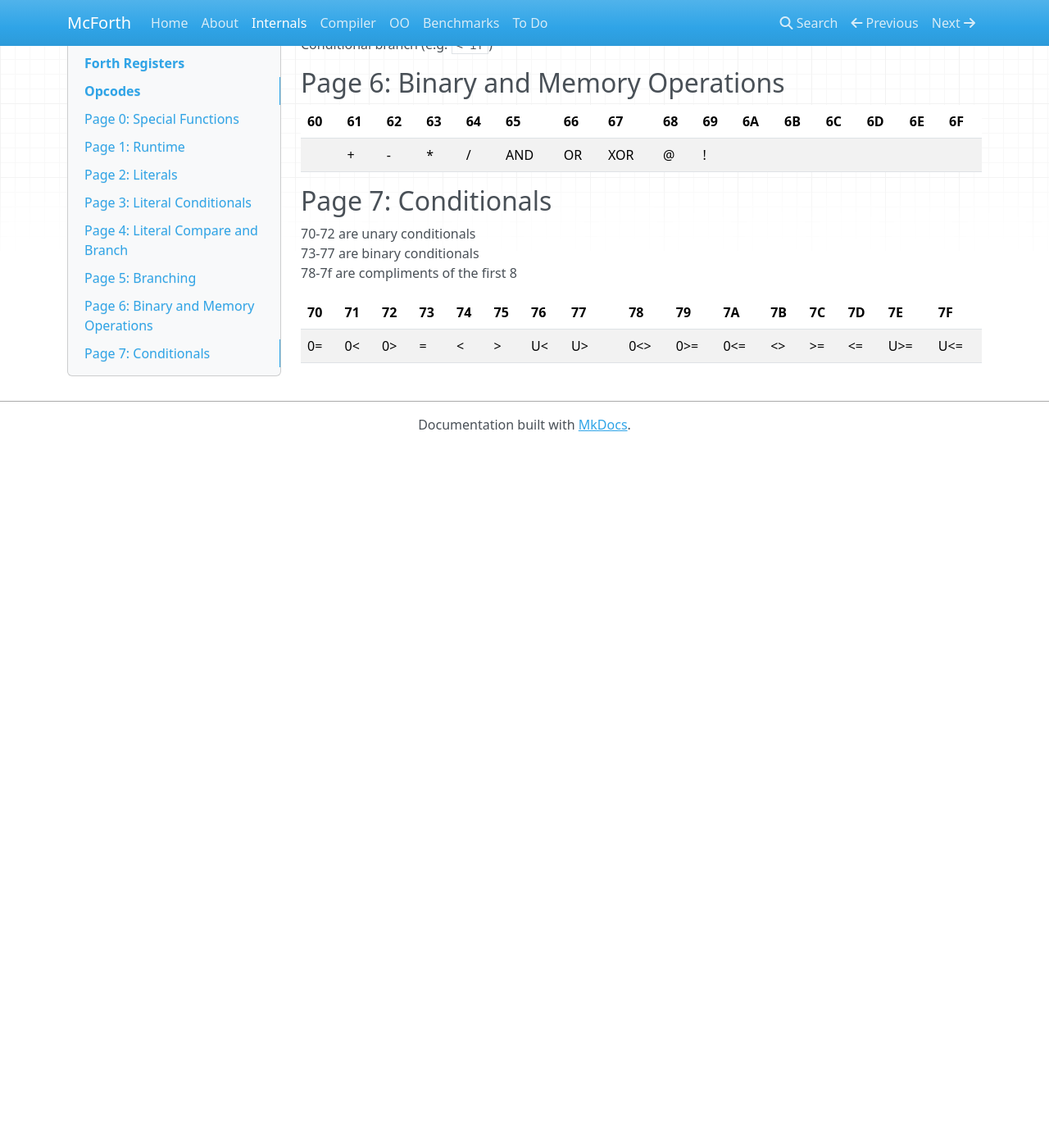
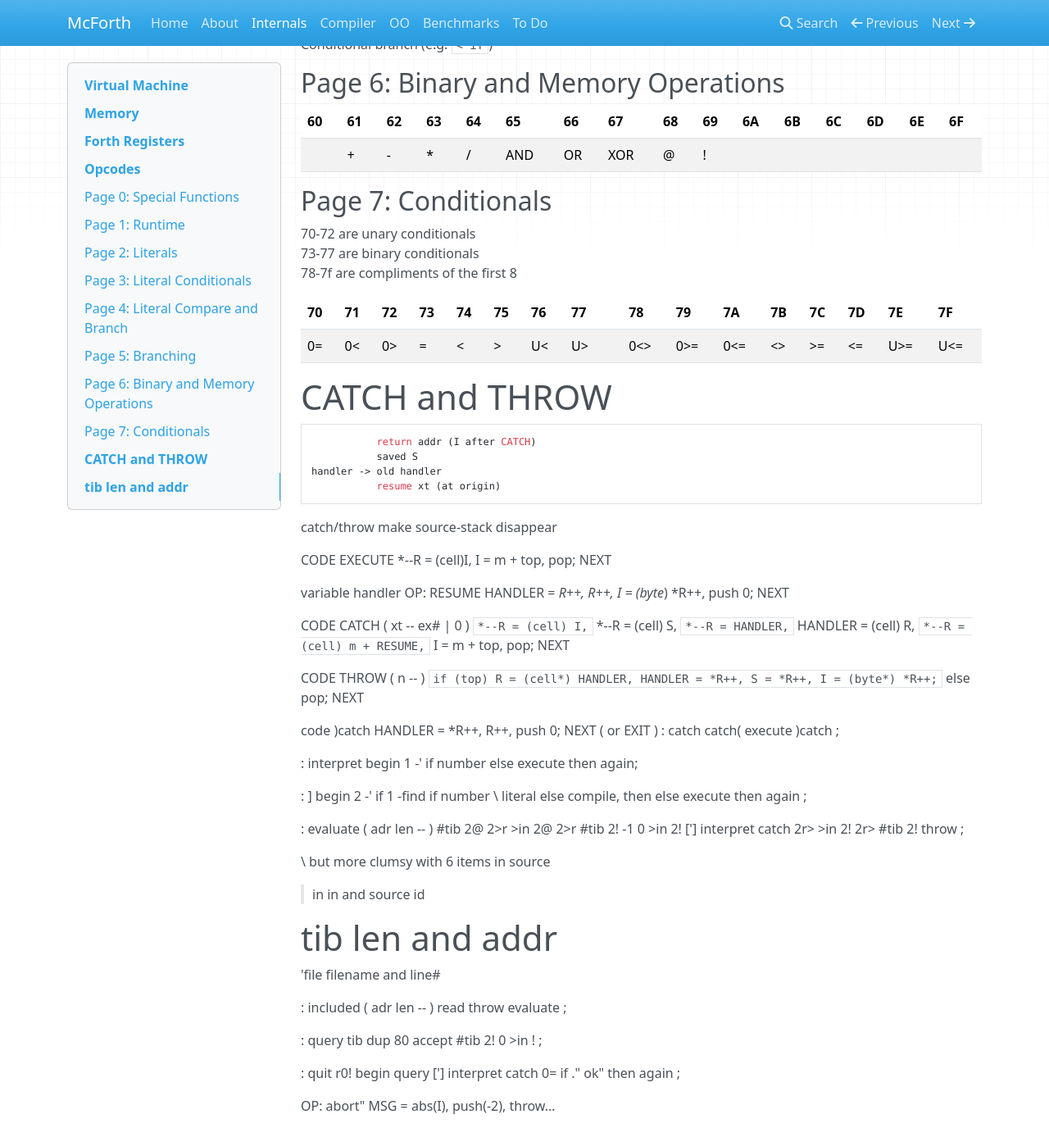
Before and after one commit to amckewan/mcforth, an MkDocs documentation site: the page built from docs/internals.md, in a window 1280 px wide and 1400 px high, scrolled down 4414 px. Shown: the whole window at 82% size. Built offline with MkDocs 1.6.1, drawn with Linux system fonts in a browser that asks for light colours; nearby versions of some CDN libraries; before the commit the page ends 4960 px from its top, so only the background shows below that.

Commit message:
catch/throw preliminaries

```diff
--- a/docs/internals.md
+++ b/docs/internals.md
@@ -173,3 +173,67 @@ Conditional branch (e.g. `< if`)
 70  | 71  | 72  | 73  | 74  | 75  | 76  | 77  |     | 78  | 79  | 7A  | 7B  | 7C  | 7D  | 7E  | 7F
 --- | --- | --- | --- | --- | --- | --- | --- | --- | --- | --- | --- | --- | --- | --- | --- | ---
 0=  | 0<  | 0>  | =   | <   | >   | U<  | U>  |     | 0<> | 0>= | 0<= | <>  | >=  | <=  | U>= | U<=
+
+# CATCH and THROW
+
+
+               return addr (I after CATCH)
+               saved S
+    handler -> old handler
+               resume xt (at origin)
+
+catch/throw make source-stack disappear
+
+CODE EXECUTE  *--R = (cell)I, I = m + top, pop; NEXT
+
+variable handler
+OP: RESUME
+    HANDLER = *R++, R++, I = (byte*) *R++, push 0; NEXT
+
+CODE CATCH  ( xt -- ex# | 0 )
+    ` *--R = (cell) I,
+    ` *--R = (cell) S,
+    ` *--R = HANDLER,
+    ` HANDLER = (cell) R,
+    ` *--R = (cell) m + RESUME,
+    ` I = m + top, pop; NEXT
+
+CODE THROW  ( n -- )
+    ` if (top) R = (cell*) HANDLER, HANDLER = *R++, S = *R++, I = (byte*) *R++;
+    ` else pop; NEXT
+
+code )catch
+    HANDLER = *R++, R++, push 0; NEXT ( or EXIT )
+: catch
+    catch( execute )catch ;
+
+
+: interpret  begin 1 -' if number else execute then again;
+
+: ]  begin  2 -' if  1 -find if number \\ literal else compile, then
+       else execute then again ;
+
+: evaluate ( adr len -- )
+    #tib 2@ 2>r  >in 2@ 2>r
+    #tib 2!  -1 0 >in 2!
+    ['] interpret catch
+    2r> >in 2!  2r> #tib 2!
+    throw ;
+
+\ but more clumsy with 6 items in source
+>in  in and source id
+#tib  len and addr
+'file  filename and line#
+
+
+: included ( adr len -- )
+    read throw evaluate ;
+
+: query  tib dup 80 accept #tib 2!  0 >in ! ;
+
+: quit r0!
+    begin
+        query ['] interpret catch 0= if ."  ok" then
+    again ;
+
+OP: abort"    MSG = abs(I), push(-2), throw...
```
Also changed, not shown: 4 other files.
